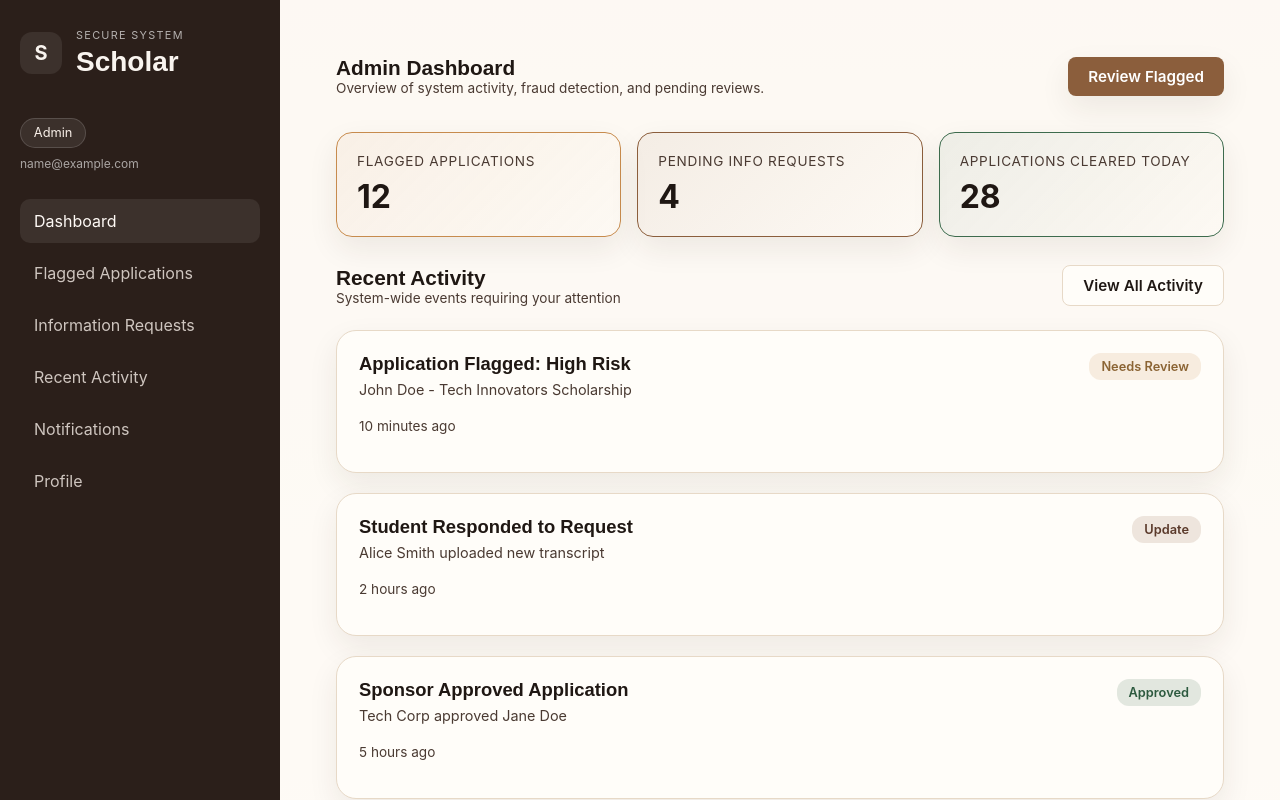
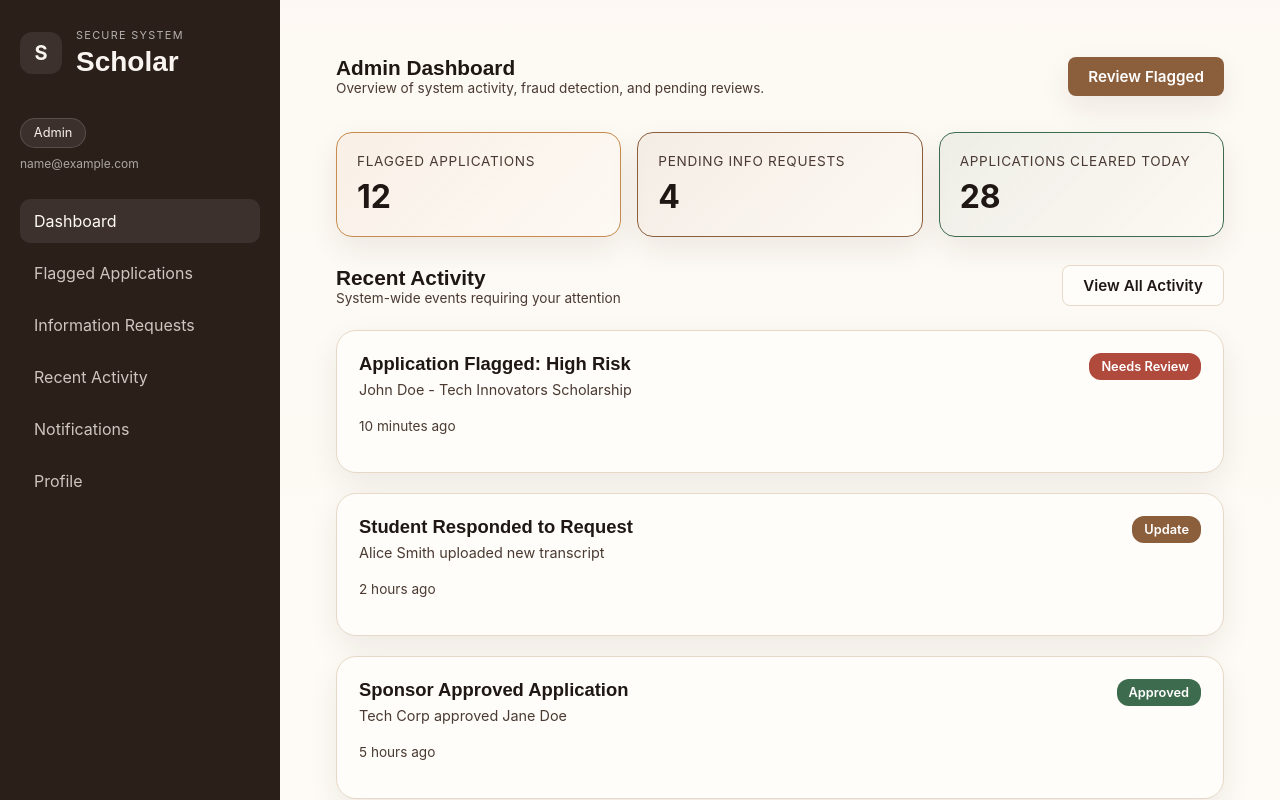
Before and after one commit to Necheee/Scholar, a React (Vite) app in the folder client/: page /admin in a window 1280 px wide. Shown: the top 800 px of the page. Built offline with nearby package versions, Linux system fonts and the light colour scheme; sample sign-in values are in the browser's storage.

Commit message:
feat: Add admin dashboard

```diff
--- a/client/src/pages/admin/AdminDashboard.jsx
+++ b/client/src/pages/admin/AdminDashboard.jsx
@@ -62,7 +62,7 @@ export default function AdminDashboard() {
                 <h4>Application Flagged: High Risk</h4>
                 <p className="card-meta">John Doe - Tech Innovators Scholarship</p>
               </div>
-              <span className="badge badge-warning">Needs Review</span>
+              <span className="badge" style={{ background: 'var(--color-danger)', color: 'white' }}>Needs Review</span>
             </div>
             <p style={{ fontSize: '0.85rem', color: 'var(--color-ink-soft)', margin: '8px 0 16px' }}>
               10 minutes ago
@@ -75,7 +75,7 @@ export default function AdminDashboard() {
                 <h4>Student Responded to Request</h4>
                 <p className="card-meta">Alice Smith uploaded new transcript</p>
               </div>
-              <span className="badge badge-info">Update</span>
+              <span className="badge" style={{ background: 'var(--color-accent)', color: 'white' }}>Update</span>
             </div>
             <p style={{ fontSize: '0.85rem', color: 'var(--color-ink-soft)', margin: '8px 0 16px' }}>
               2 hours ago
@@ -88,7 +88,7 @@ export default function AdminDashboard() {
                 <h4>Sponsor Approved Application</h4>
                 <p className="card-meta">Tech Corp approved Jane Doe</p>
               </div>
-              <span className="badge badge-success">Approved</span>
+              <span className="badge" style={{ background: 'var(--color-success)', color: 'white' }}>Approved</span>
             </div>
             <p style={{ fontSize: '0.85rem', color: 'var(--color-ink-soft)', margin: '8px 0 16px' }}>
               5 hours ago
```
